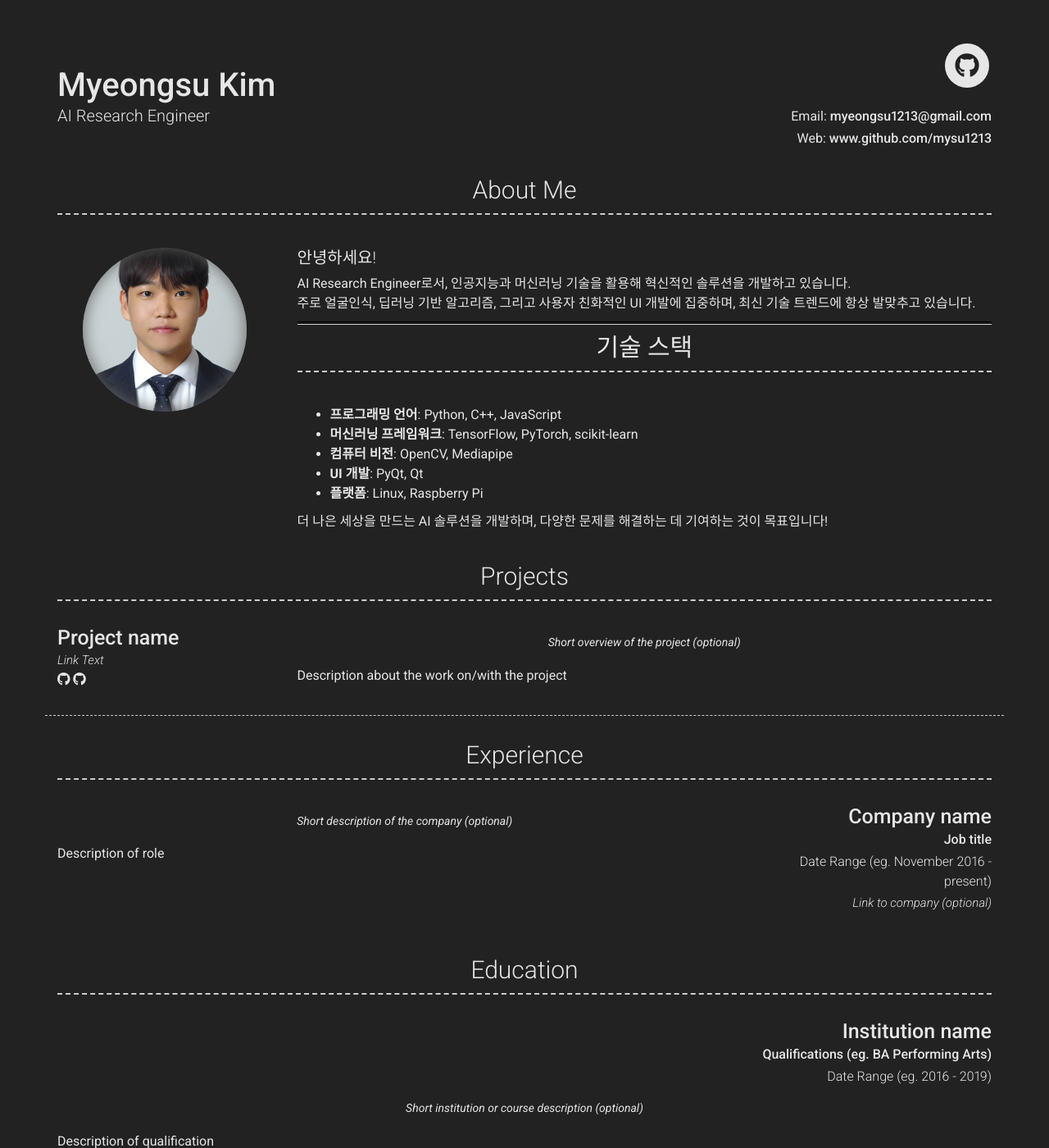
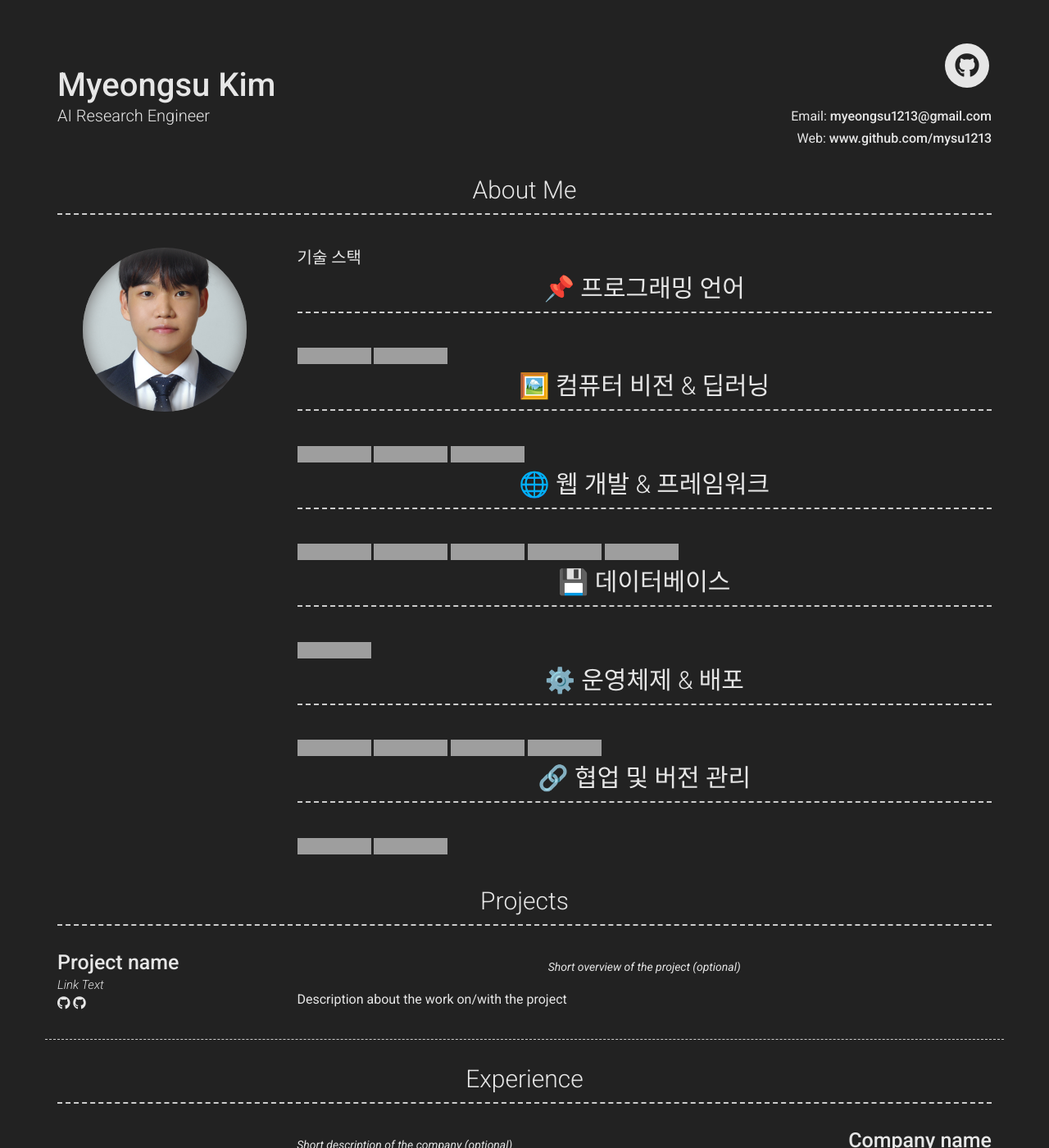
Before and after one commit to mysu1213/mysu1213_resume.github.io, a Jekyll site: the page built from index.md, in a window 1280 px wide and 1400 px high. Shown: the whole window at 82% size. Built offline with Jekyll 4.4.1, drawn with Linux system fonts in a browser that asks for light colours; nearby versions of some CDN libraries; grey boxes are pictures that could not be loaded.

Commit message:
Update _config.yml

```diff
--- a/_config.yml
+++ b/_config.yml
@@ -52,61 +52,40 @@ github_username: mysu1213
 # about_title: About Me (Use this to override about section title)
 # about_profile_image: Directory of profile image (eg. images/profile.jpg)
 about_profile_image: images/image.jpg
-# about_content: | # this will include new lines to allow paragraphs
-# <h2>기술 스택</h2>
-
-# <h3>📌 프로그래밍 언어</h3>
-# <img src="https://img.shields.io/badge/Python-3776AB?style=flat&logo=python&logoColor=white" />
-# <img src="https://img.shields.io/badge/C++-00599C?style=flat&logo=c%2B%2B&logoColor=white" />
-
-# <h3>🖼️ 컴퓨터 비전 & 딥러닝</h3>
-# <img src="https://img.shields.io/badge/OpenCV-5C3EE8?style=flat&logo=opencv&logoColor=white" />
-# <img src="https://img.shields.io/badge/TensorFlow-FF6F00?style=flat&logo=tensorflow&logoColor=white" />
-# <img src="https://img.shields.io/badge/ONNX-005CED?style=flat&logo=onnx&logoColor=white" />
-
-# <h3>🌐 웹 개발 & 프레임워크</h3>
-# <img src="https://img.shields.io/badge/Django-092E20?style=flat&logo=django&logoColor=white" />
-# <img src="https://img.shields.io/badge/HTML5-E34F26?style=flat&logo=html5&logoColor=white" />
-# <img src="https://img.shields.io/badge/CSS3-1572B6?style=flat&logo=css3&logoColor=white" />
-# <img src="https://img.shields.io/badge/JavaScript-F7DF1E?style=flat&logo=javascript&logoColor=black" />
-# <img src="https://img.shields.io/badge/PyQt-41CD52?style=flat&logo=qt&logoColor=white" />
-
-# <h3>💾 데이터베이스</h3>
-# <img src="https://img.shields.io/badge/MySQL-4479A1?style=flat&logo=mysql&logoColor=white" />
-
-# <h3>⚙️ 운영체제 & 배포</h3>
-# <img src="https://img.shields.io/badge/Linux-FCC624?style=flat&logo=linux&logoColor=black" />
-# <img src="https://img.shields.io/badge/Windows-0078D6?style=flat&logo=windows&logoColor=white" />
-# <img src="https://img.shields.io/badge/Raspberry%20Pi-A22846?style=flat&logo=raspberrypi&logoColor=white" />
-# <img src="https://img.shields.io/badge/DLL%20Development-0078D6?style=flat" />
-
-# <h3>🔗 협업 및 버전 관리</h3>
-# <img src="https://img.shields.io/badge/Git-F05032?style=flat&logo=git&logoColor=white" />
-# <img src="https://img.shields.io/badge/Notion-000000?style=flat&logo=notion&logoColor=white" />
-
-#   Write an awesome description about yourself here, this supports markdown, so you can add [links](http://foobar.com) and highlight things <mark>like this</mark>.
-
-#   You can even add paragraphs by using empty lines like this and add anything else [markdown](https://www.markdownguide.org/getting-started#what-is-markdown) supports such as
-#     - Lists
-#     - Tables
-#     - <a href="google.com">Links</a>
-#     - Images ![alt text](/images/landscape-trees.jpg "Trees")
 
 about_content: |
-  ## 안녕하세요!
-  AI Research Engineer로서, 인공지능과 머신러닝 기술을 활용해 혁신적인 솔루션을 개발하고 있습니다.
-  주로 얼굴인식, 딥러닝 기반 알고리즘, 그리고 사용자 친화적인 UI 개발에 집중하며, 최신 기술 트렌드에 항상 발맞추고 있습니다.
+  ## 기술 스택
 
-  <hr style="border-top: 3px double #000; margin: 10px 0;">
+  ### 📌 프로그래밍 언어
+  ![Python](https://img.shields.io/badge/Python-3776AB?style=flat&logo=python&logoColor=white)
+  ![C++](https://img.shields.io/badge/C++-00599C?style=flat&logo=c%2B%2B&logoColor=white)
 
-  ### 기술 스택
-  - **프로그래밍 언어**: Python, C++, JavaScript
-  - **머신러닝 프레임워크**: TensorFlow, PyTorch, scikit-learn
-  - **컴퓨터 비전**: OpenCV, Mediapipe
-  - **UI 개발**: PyQt, Qt
-  - **플랫폼**: Linux, Raspberry Pi
+  ### 🖼️ 컴퓨터 비전 & 딥러닝
+  ![OpenCV](https://img.shields.io/badge/OpenCV-5C3EE8?style=flat&logo=opencv&logoColor=white)
+  ![TensorFlow](https://img.shields.io/badge/TensorFlow-FF6F00?style=flat&logo=tensorflow&logoColor=white)
+  ![ONNX](https://img.shields.io/badge/ONNX-005CED?style=flat&logo=onnx&logoColor=white)
 
-  더 나은 세상을 만드는 AI 솔루션을 개발하며, 다양한 문제를 해결하는 데 기여하는 것이 목표입니다!
+  ### 🌐 웹 개발 & 프레임워크
+  ![Django](https://img.shields.io/badge/Django-092E20?style=flat&logo=django&logoColor=white)
+  ![HTML](https://img.shields.io/badge/HTML5-E34F26?style=flat&logo=html5&logoColor=white)
+  ![CSS](https://img.shields.io/badge/CSS3-1572B6?style=flat&logo=css3&logoColor=white)
+  ![JavaScript](https://img.shields.io/badge/JavaScript-F7DF1E?style=flat&logo=javascript&logoColor=black)
+  ![PyQt](https://img.shields.io/badge/PyQt-41CD52?style=flat&logo=qt&logoColor=white)
+
+  ### 💾 데이터베이스
+  ![MySQL](https://img.shields.io/badge/MySQL-4479A1?style=flat&logo=mysql&logoColor=white)
+
+  ### ⚙️ 운영체제 & 배포
+  ![Linux](https://img.shields.io/badge/Linux-FCC624?style=flat&logo=linux&logoColor=black)
+  ![Windows](https://img.shields.io/badge/Windows-0078D6?style=flat&logo=windows&logoColor=white)
+  ![Raspberry Pi](https://img.shields.io/badge/Raspberry%20Pi-A22846?style=flat&logo=raspberrypi&logoColor=white)
+  ![DLL Development](https://img.shields.io/badge/DLL%20Development-0078D6?style=flat)
+
+  ### 🔗 협업 및 버전 관리
+  ![Git](https://img.shields.io/badge/Git-F05032?style=flat&logo=git&logoColor=white)
+  ![Notion](https://img.shields.io/badge/Notion-000000?style=flat&logo=notion&logoColor=white)
+
+
 
 content:
   - title: Projects # Title for the section
```
